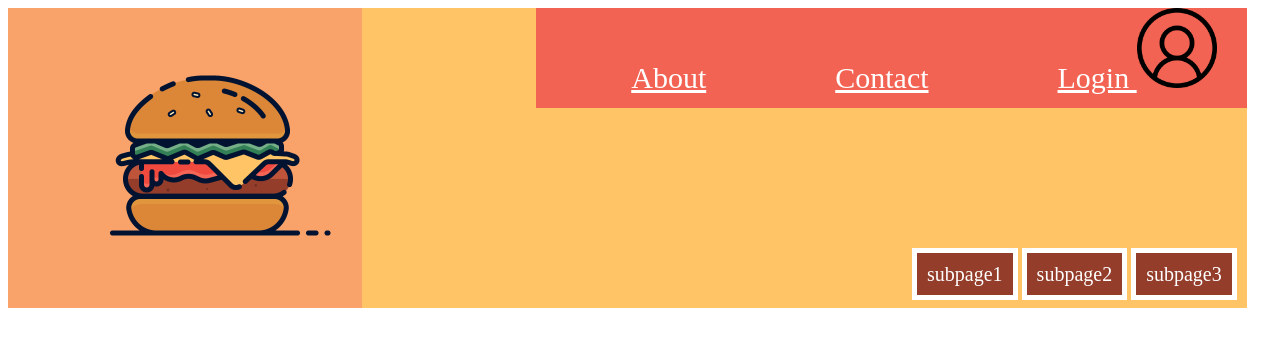
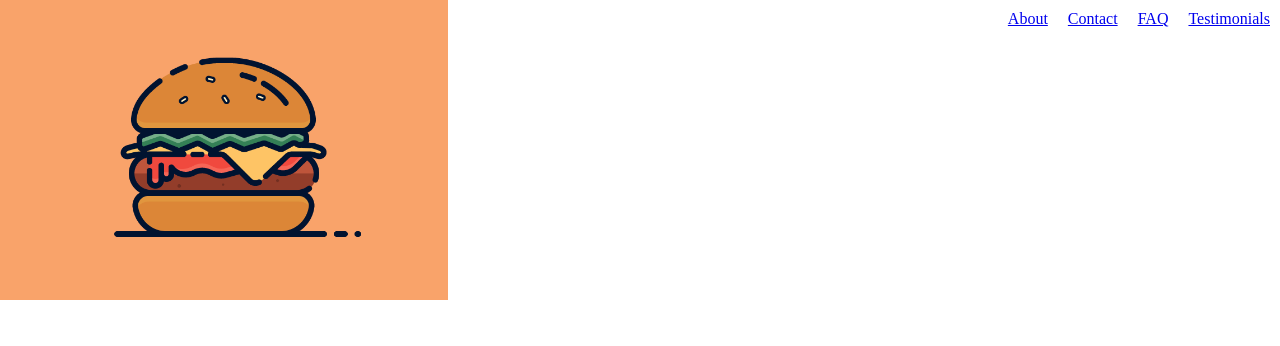
Before and after one commit to Celinefassone/newproject, a plain HTML site: page newproject/index.html in a window 1280 px wide. Drawn offline with Linux system fonts and the light colour scheme.

Commit message:
Example layout with floats

```diff
--- a/newproject/index.html
+++ b/newproject/index.html
@@ -6,24 +6,36 @@
     <title>Hamburger</title>
     <link rel="stylesheet" href="/style.css" />
   </head>
-
   <body>
-    <div>
-      <header class="image"> <img src="Burger.png" height=300px /> </header>
-
-      <div class="sidebarandsubpages">
-      <div class="sidebar">
-        <div class="sidebar-content">About</div>
-        <div class="sidebar-content">Contact</div>
-        <div class="sidebar-content icon">Login  <img src="icon.png" height="80px"/></div>
+    <header class="header">
+      <div class="header--image">
+        <img
+          src="Burger.png"
+          class="header--image-src"
+          title="Burger for Celine and Styam"
+        />
       </div>
 
-      <div class="subpages">
-        <div class="subpages-content">subpage1</div>
-        <div class="subpages-content">subpage2</div>
-        <div class="subpages-content">subpage3</div>
+      <div class="header--content">
+        <div class="header--content-inner">
+          <ul class="header--content-list">
+            <li class="header--content-list-item">
+              <a href="#" class="header--content-link">About</a>
+            </li>
+            <li class="header--content-list-item">
+              <a href="#" class="header--content-link">Contact</a>
+            </li>
+            <li class="header--content-list-item">
+              <a href="#" class="header--content-link">FAQ</a>
+            </li>
+            <li class="header--content-list-item">
+              <a href="#" class="header--content-link">Testimonials</a>
+            </li>
+          </ul>
+
+          <!-- here -->
+        </div>
       </div>
-     </div>
-    </div class="footer">
+    </header>
   </body>
 </html>
--- a/newproject/style.css
+++ b/newproject/style.css
@@ -1,62 +1,62 @@
-.height {
-  height: 300px;
-  background-color: #fec465;
+/* * {
+  outline: green;
+  outline-style: solid;
+  outline-width: 2px;
+} */
+
+body {
+  margin: 0
 }
 
-.image {
-  float: left;
-  width: fit-content;
+.header {
   height: 300px;
-  width: 28%;
 }
 
-.sidebar {
-  float: right;
-  background-color: #f36353;
-
-  height: 100px;
-  margin-bottom: 100px;
+.header--image {
+  height: 100%;
+  width: 35%;
+  float: left;
 }
 
-.sidebar-content {
-  display: inline;
-  font-size: 30px;
-  text-decoration: underline;
-  margin: 30px;
-  padding-left: 65px;
-  color: white;
+.header--image-src {
+  height: 100%;
+  width: 100%;
+  object-fit: cover;
 }
 
-.subpages {
-  float: right;
-  height: 30px;
-  padding-top: 45px;
-  margin: 10px;
+.header--content {
+  height: 100%;
+  width: 65%;
+  float: left;
 }
 
-.subpages-content {
-  display: inline;
-
-  border-style: solid;
-  border-width: thick;
-  border-color: white;
-  font-size: 20px;
-  background-color: #933d2a;
-  color: white;
+.header--content-inner {}
+.header--content-link {
+  display: block;
   padding: 10px;
 }
 
-.footer {
-  clear: both;
+.header--content-link:hover {
+  color: orange;
 }
 
-.icon {
-  width: fit-content;
+.header--content-list {
+  display: none;
+  margin: 0;
+  padding: 0;
+  list-style: none;
+  clear: both;
+  float: right;
 }
 
-.sidebarandsubpages {
-  width: 70%;
-  height: 300px;
-  background-color: #fec465;
+.header--content-list-item {
   float: left;
 }
+
+/* Mobile styles */
+
+@media (min-width: 600px) {
+  .header--content-list {
+    display: block;
+  }
+}
```
